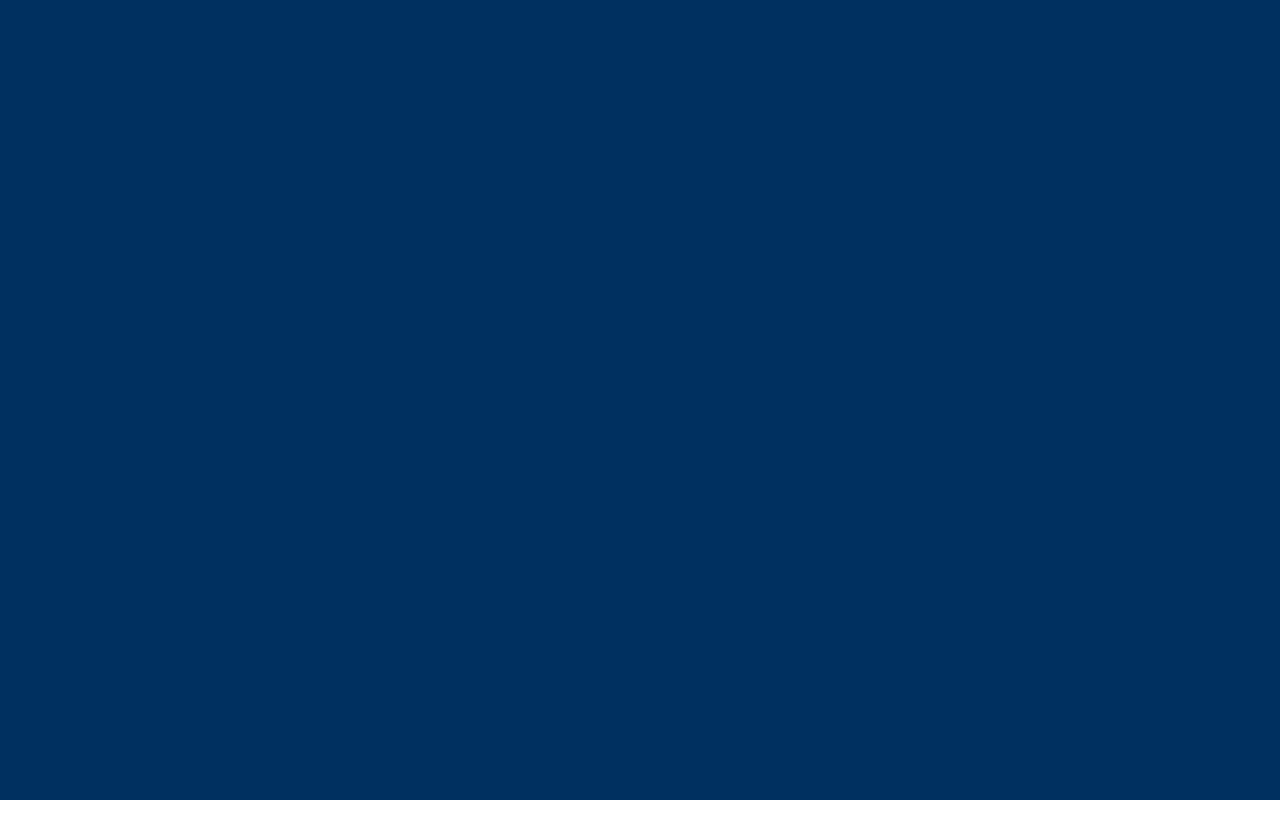
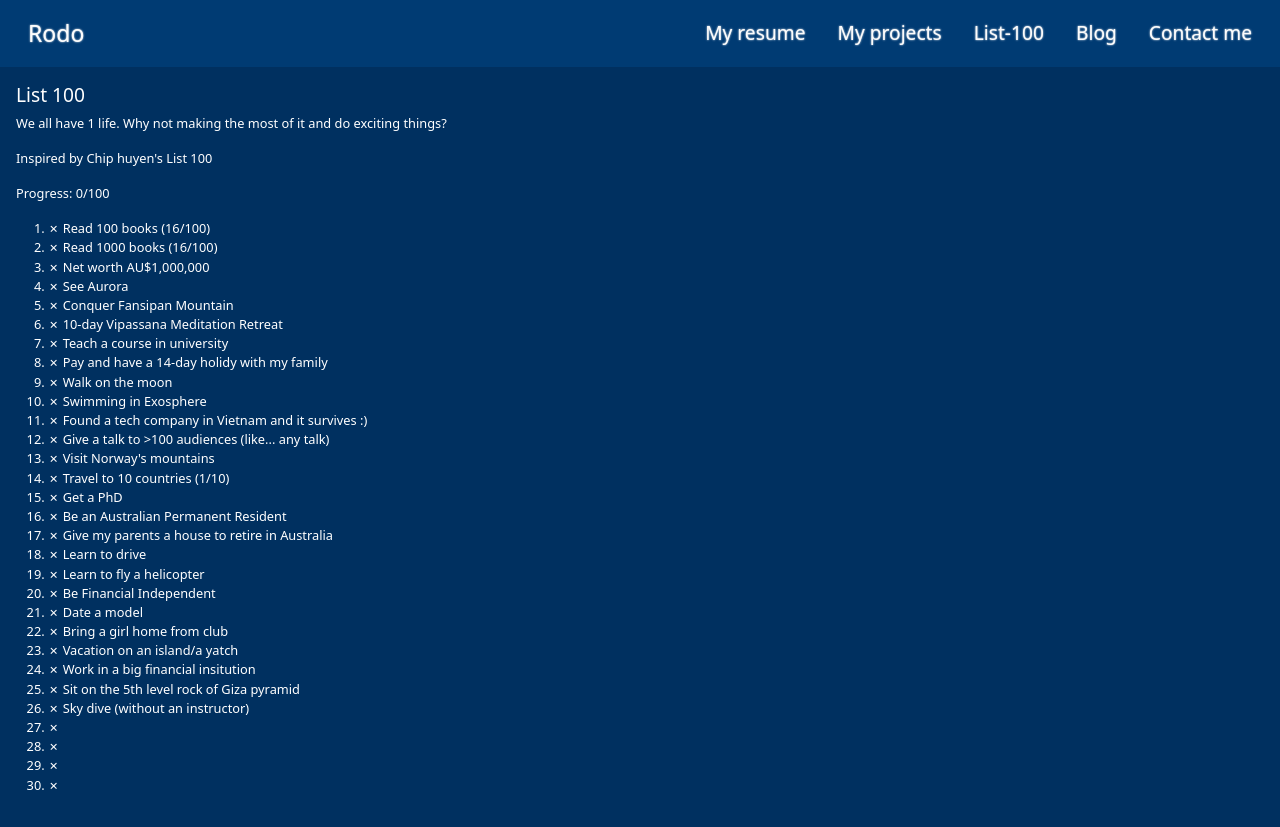
Before and after one commit to rodonguyen/my_website, a React (Create React App) app: page /list-100 in a window 1280 px wide. Before the commit this address had no page. Before the commit the page ends 800 px from the top, so only its background shows below. Built offline with nearby package versions, Linux system fonts and the light colour scheme.

Commit message:
Add List100

```diff
--- a/src/components/NavBar.js
+++ b/src/components/NavBar.js
@@ -24,9 +24,14 @@ const NavBar = () => (
           </Link>
         </NavItem>
         <NavItem>
-          <Link to="/blog" className="nav-link">
+          <Link to="/list-100" className="nav-link">
+            List-100
+          </Link>
+        </NavItem>
+        <NavItem>
+          <a href="https://rodonguyen.medium.com/" className="nav-link" target="_blank" rel="noopener noreferrer">
             Blog
-          </Link>
+          </a>
         </NavItem>
         <NavItem>
           <Link to="/contactme" className="nav-link">
--- /dev/null
+++ b/src/components/TwitterSpamDetectorModal.js
@@ -0,0 +1,46 @@
+import Modal from "react-bootstrap/Modal";
+import Button from "react-bootstrap/Button";
+
+
+function TwitterSpamDetectorModal(props) {
+  return (
+    <Modal
+      {...props}
+      size="lg"
+      aria-labelledby="contained-modal-title-vcenter"
+      centered
+    >
+      <Modal.Header closeButton>
+        <Modal.Title id="contained-modal-title-vcenter">
+          Twitter Spam Detector
+        </Modal.Title>
+      </Modal.Header>
+      <Modal.Body>
+        <ul>
+          <li>
+            <b>Able to identify spam tweets with {">"}95% accuracy</b> using 4
+            Machine Learning methods: LSTM, Transformer, SVM and Naive Bayes
+          </li>
+          <li>
+            Incorporated more useful tweet metadata by expanding existing model
+            design, leading to better learning and thus higher accuracy
+          </li>
+          <li>
+            Attained insightful conclusions of the model behaviours through
+            rigorous analysis on failed cases
+          </li>
+          <li>
+            Evaluated each method’s suitability on real world application in
+            terms of training {"&"} inference time, scalability and
+            computational demand. Naive Bayes has shown to be the best model.
+          </li>
+        </ul>
+      </Modal.Body>
+      <Modal.Footer>
+        <Button onClick={props.onHide}>Close</Button>
+      </Modal.Footer>
+    </Modal>
+  );
+}
+
+export default TwitterSpamDetectorModal;
--- a/src/pages/App.js
+++ b/src/pages/App.js
@@ -2,7 +2,7 @@
 import NavBar from '../components/NavBar';
 import ContactMe from './ContactMe';
 import Project from './Project';
-import Blog from './Blog';
+import List100 from './List100';
 import Resume from './Resume';
 import Home from './Home';
 // import { Container } from 'reactstrap';
@@ -33,7 +33,7 @@ function App() {
             <Route path="contactme" element={<ContactMe/>} />
             <Route path="projects" element={<Project/>} />
             <Route path="resume" element={<Resume/>} />
-            <Route path="blog" element={<Blog/>} />
+            <Route path="list-100" element={<List100/>} />
           </Route>
         </Routes>
       </BrowserRouter>
--- a/src/pages/Blog.js
+++ /dev/null
@@ -1,7 +0,0 @@
-import "bootstrap/dist/css/bootstrap.min.css";
-
-const Blog = () => {
-  return <h1>Blog</h1>;
-};
-
-export default Blog;
--- a/src/pages/Home.js
+++ b/src/pages/Home.js
@@ -10,52 +10,13 @@ import {
 } from "@coreui/react";
 
 import Button from "react-bootstrap/Button";
-import Modal from "react-bootstrap/Modal";
 import React from "react";
 
 import rodoImage from "../media/Rodo.jpg";
 import twitterSpamDetection from "../media/twitter_overall_performance.png";
+import TwitterSpamDetectorModal from "../components/TwitterSpamDetectorModal";
 
-function TwitterSpamDetectorModal(props) {
-  return (
-    <Modal
-      {...props}
-      size="lg"
-      aria-labelledby="contained-modal-title-vcenter"
-      centered
-    >
-      <Modal.Header closeButton>
-        <Modal.Title id="contained-modal-title-vcenter">
-          Twitter Spam Detector
-        </Modal.Title>
-      </Modal.Header>
-      <Modal.Body>
-        <ul>
-          <li>
-            <b>Able to identify spam tweets with {">"}95% accuracy</b> using 4
-            Machine Learning methods: LSTM, Transformer, SVM and Naive Bayes
-          </li>
-          <li>
-            Incorporated more useful tweet metadata by expanding existing model
-            design, leading to better learning and thus higher accuracy
-          </li>
-          <li>
-            Attained insightful conclusions of the model behaviours through
-            rigorous analysis on failed cases
-          </li>
-          <li>
-            Evaluated each method’s suitability on real world application in
-            terms of training {"&"} inference time, scalability and
-            computational demand. Naive Bayes has shown to be the best model.
-          </li>
-        </ul>
-      </Modal.Body>
-      <Modal.Footer>
-        <Button onClick={props.onHide}>Close</Button>
-      </Modal.Footer>
-    </Modal>
-  );
-}
+
 
 const Home = () => {
   const mode = "dark";
@@ -72,8 +33,8 @@ const Home = () => {
           </div>
           <div class="column right intro">
             <div className="vertical-center right intro">
+              <h1 className="x-large text-align-left">Hello World!</h1>
               <p>
-                <h1 className="x-large">Hello World!</h1>
                 I’m a motivated gonna-be Software Engineer wanting to build
                 tools that improve human lives and solve impactful problems. I
                 have participated in multiple projects that involves developing
--- /dev/null
+++ b/src/pages/List100.js
@@ -0,0 +1,52 @@
+import "bootstrap/dist/css/bootstrap.min.css";
+
+const List100 = () => {
+  const readBookNum = 16;
+
+  return (
+  <>
+    <section>
+      <h1 className="text-align-left">List 100</h1>
+      <p>We all have 1 life. Why not making the most of it and do exciting things?</p>
+      <p>Inspired by Chip huyen's List 100</p>
+      <p>Progress: 0/100</p>
+      <ol className="text-align-left">
+        <li>✗ Read 100 books ({readBookNum}/100)</li>
+        <li>✗ Read 1000 books ({readBookNum}/100)</li>
+        <li>✗ Net worth AU$1,000,000</li>
+        <li>✗ See Aurora</li>
+        <li>✗ Conquer Fansipan Mountain</li>
+        <li>✗ 10-day Vipassana Meditation Retreat</li>
+        <li>✗ Teach a course in university</li>
+        <li>✗ Pay and have a 14-day holidy with my family</li>
+        <li>✗ Walk on the moon</li>
+        <li>✗ Swimming in Exosphere</li>
+        <li>✗ Found a tech company in Vietnam and it survives :)</li>
+        <li>✗ Give a talk to &gt;100 audiences (like... any talk)</li>
+        <li>✗ Visit Norway's mountains</li>
+        <li>✗ Travel to 10 countries (1/10)</li>
+        <li>✗ Get a PhD</li>
+        <li>✗ Be an Australian Permanent Resident</li>
+        <li>✗ Give my parents a house to retire in Australia</li>
+        <li>✗ Learn to drive</li>
+        <li>✗ Learn to fly a helicopter</li>
+        <li>✗ Be Financial Independent</li>
+        <li>✗ Date a model</li>
+        <li>✗ Bring a girl home from club</li>
+        <li>✗ Vacation on an island/a yatch</li>
+        <li>✗ Work in a big financial insitution</li>
+        <li>✗ Sit on the 5th level rock of Giza pyramid</li>
+        <li>✗ Sky dive (without an instructor)</li>
+        <li>✗ </li>
+        <li>✗ </li>
+        <li>✗ </li>
+        <li>✗ </li>
+        {/* <li>✗ Have sex with 10 people (at different time)</li> */}
+        {/* <li>✓ </li> */}
+      </ol>
+    </section>
+  </>
+  );
+};
+
+export default List100;
--- a/src/stylesheets/App.css
+++ b/src/stylesheets/App.css
@@ -74,6 +74,10 @@ img.rodo-portrait {
   height: auto;
 }
 
+.text-align-left {
+  text-align: left;
+}
+
 /**************************************************************************
   NAV BAR
 */
@@ -136,9 +140,13 @@ a:hover {
   --bs-nav-link-hover-color: var(--white);
 }
 
+/**************************************************************************
+  List 1000
+*/
+
 
 /**************************************************************************
-  MODEL
+  MODAL
 */
 .modal {
   --bs-modal-bg: var(--dark-background-4);
```
